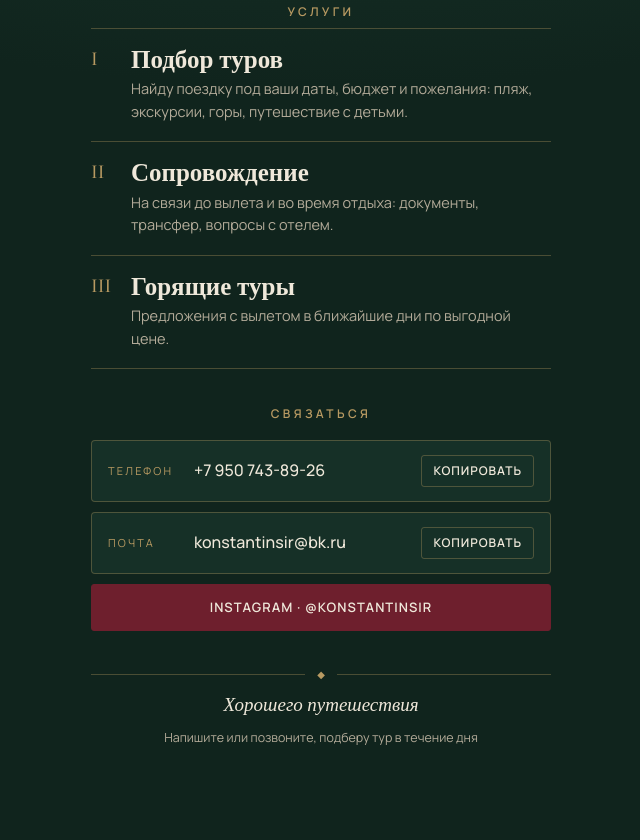
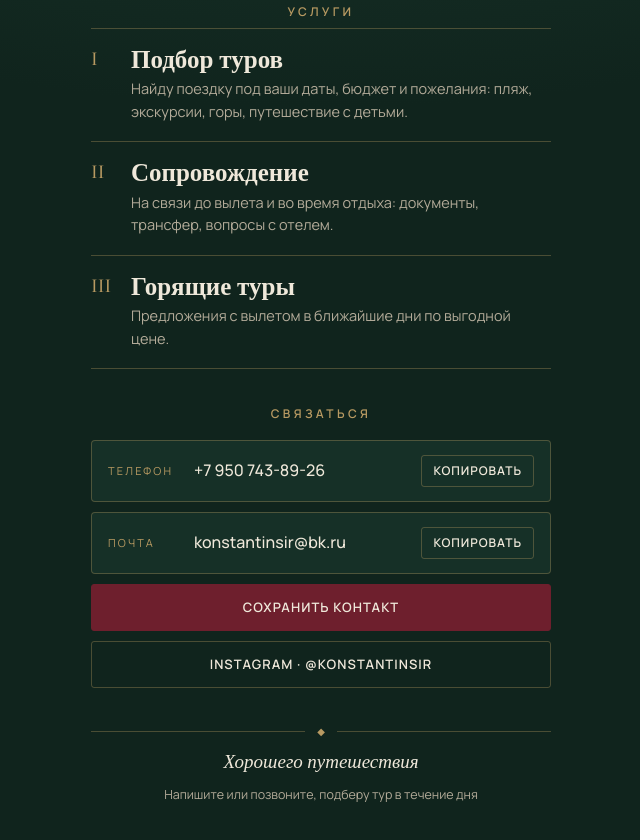
Before and after one commit to bankirkot-source/bankirkot-source.github.io, a plain HTML site: page index.html in a window 1280 px wide. Shown: the part 320-1160 px from the top of the page, without its empty margins (319-959 px from the left). Before the commit the page ends 1131 px from the top, so only its background shows below. Drawn offline with nearby package versions, Linux system fonts and the light colour scheme.

Commit message:
Кнопка «Сохранить контакт» и зелёная визитка с QR-контактом
Co-Authored-By: Claude Opus 5.5 <noreply@anthropic.com>
Claude-Session: https://claude.ai/code/session_014h4VQPLgNAMqnSr8fSUC2D

```diff
--- a/index.html
+++ b/index.html
@@ -98,7 +98,8 @@ footer .sig { font-family: var(--display); font-style: italic; font-size: 19px;
     <h2 id="s-svyaz">Связаться</h2>
     <div class="row"><span class="k">Телефон</span><a class="v" href="tel:+79507438926" id="phone">+7 950 743-89-26</a><button class="btn" type="button" id="copy-phone" data-copy="+79507438926">Копировать</button></div>
     <div class="row"><span class="k">Почта</span><a class="v" href="mailto:konstantinsir@bk.ru" id="mail">konstantinsir@bk.ru</a><button class="btn" type="button" id="copy-mail" data-copy="konstantinsir@bk.ru">Копировать</button></div>
-    <a class="btn wine cta" href="https://instagram.com/konstantinsir" target="_blank" rel="noopener">Instagram · @konstantinsir</a>
+    <a class="btn wine cta" href="kontakt.vcf" id="save-contact">Сохранить контакт</a>
+    <a class="btn cta" href="https://instagram.com/konstantinsir" target="_blank" rel="noopener">Instagram · @konstantinsir</a>
   </section>
 
   <footer>
```
Also changed, not shown: vizitka-zelenaya-kontakt.png (added), 1 other file.
